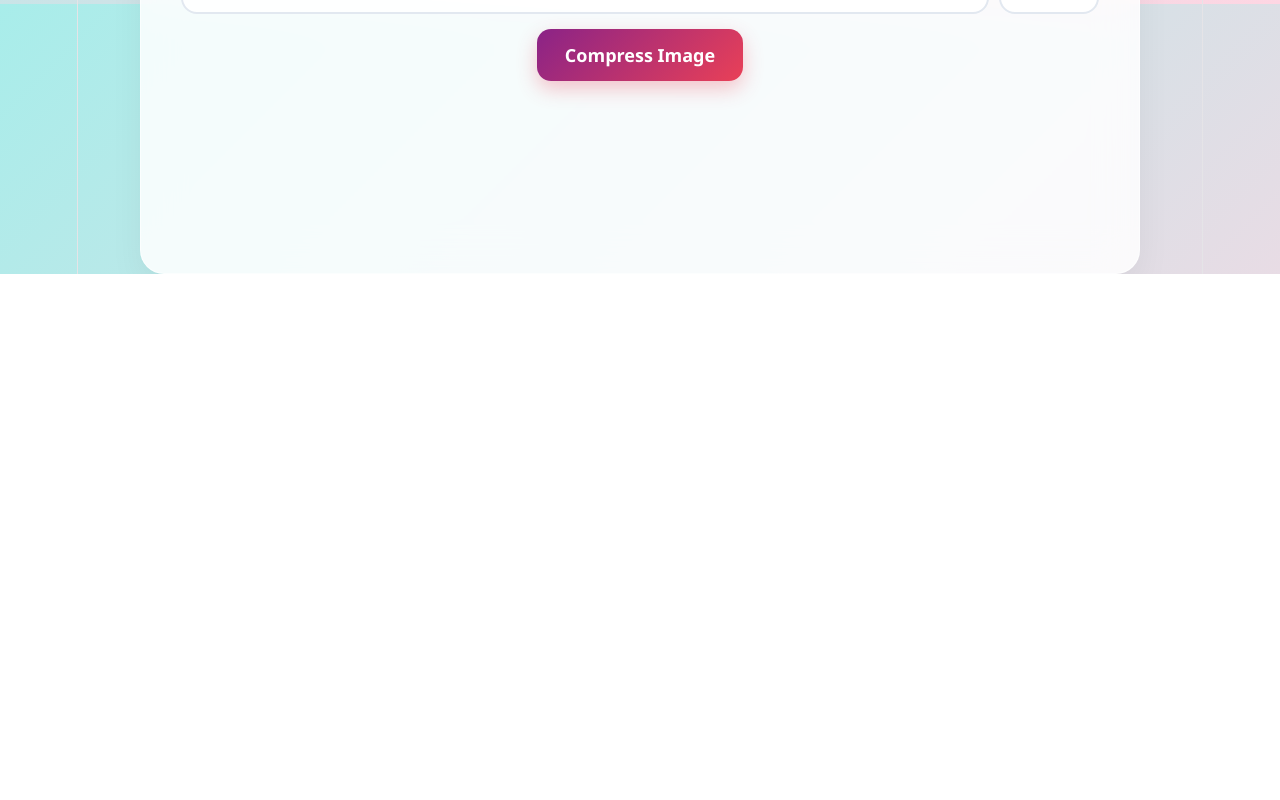
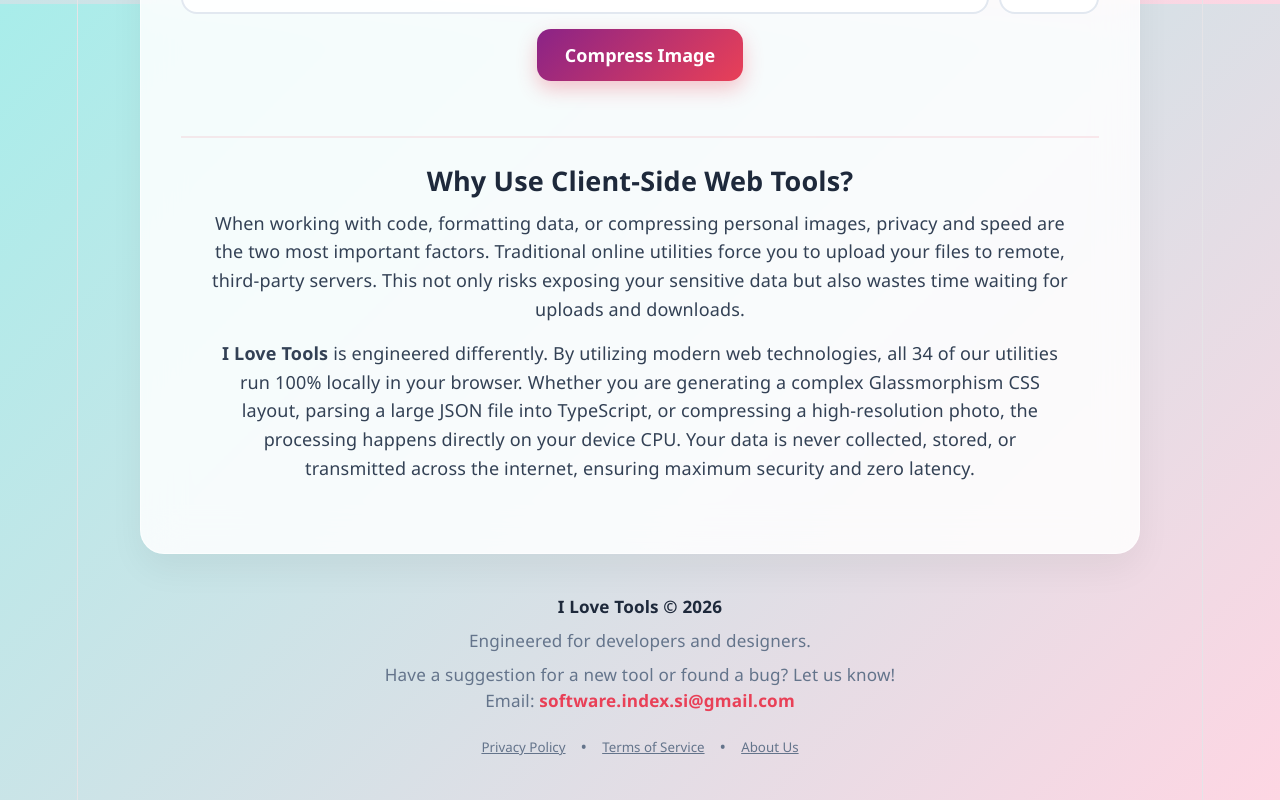
Before and after one commit to Saifullah-32/i-love-tools, a React (Vite) app: page / in a window 1280 px wide. Shown: the part 796-1596 px from the top of the page. Before the commit the page ends 1070 px from the top, so only its background shows below. Built offline with nearby package versions, Linux system fonts and the light colour scheme.

Commit message:
Added AdSense SEO text, custom footer, and legal pop-ups

```diff
--- a/src/App.jsx
+++ b/src/App.jsx
@@ -22,6 +22,7 @@ export default function App() {
   const [activeTab, setActiveTab] = useState('image');
   const [searchQuery, setSearchQuery] = useState('');
   const [activeDropdown, setActiveDropdown] = useState(null);
+  const [activeModal, setActiveModal] = useState(null); // State for Legal Pop-ups
 
   // --- HOVER & CLICK LOGIC FOR DROPDOWNS ---
   const handleMouseEnter = (category) => {
@@ -250,7 +251,6 @@ export default function App() {
             {activeTab === 'seo' && ( <div> <h2>SEO Meta Tag Generator</h2> <input type="text" className="text-input" placeholder="Page Title" value={seoTitle} onChange={(e) => setSeoTitle(e.target.value)} /> <textarea rows="2" placeholder="Page Description" value={seoDesc} onChange={(e) => setSeoDesc(e.target.value)} /> <input type="text" className="text-input" placeholder="Image URL (e.g. https://...)" value={seoImg} onChange={(e) => setSeoImg(e.target.value)} /> <h4 style={{marginBottom: '10px'}}>Generated HTML Tags:</h4> <textarea rows="7" readOnly className="readonly-area" value={seoTags} /> </div> )}
             {activeTab === 'utm' && ( <div> <h2>UTM Link Builder</h2> <input type="text" className="text-input" placeholder="Website URL" value={utmUrl} onChange={(e) => setUtmUrl(e.target.value)} /> <div className="stats" style={{marginTop: 0, marginBottom: '20px'}}> <input type="text" className="text-input" placeholder="Source (e.g. google)" value={utmSrc} onChange={(e) => setUtmSrc(e.target.value)} /> <input type="text" className="text-input" placeholder="Medium (e.g. cpc)" value={utmMed} onChange={(e) => setUtmMed(e.target.value)} /> <input type="text" className="text-input" placeholder="Campaign (e.g. sale)" value={utmCamp} onChange={(e) => setUtmCamp(e.target.value)} /> </div> <h4 style={{marginBottom: '10px'}}>Generated UTM Link:</h4> <div className="output-box" style={{fontSize: '1.1rem', padding: '15px'}}>{utmResult}</div> </div> )}
 
-            {/* UPDATED PRECISE PHOTO COMPRESSOR TAB */}
             {activeTab === 'image' && (
               <div>
                 <h2>Precise Photo Compressor</h2>
@@ -329,8 +329,87 @@ export default function App() {
             {activeTab === 'svg' && ( <div> <h2>SVG to PNG</h2> <textarea rows="6" value={svgInput} onChange={(e) => setSvgInput(e.target.value)} /> <button onClick={convertSvg} className="btn" style={{marginBottom:'15px'}}><RefreshCw size={16}/> Convert</button> {pngUrl && <div><img src={pngUrl} alt="Converted PNG" style={{display:'block', marginBottom:'15px', borderRadius:'8px'}}/><a href={pngUrl} download="converted.png" className="btn"><Download size={16}/> Download PNG</a></div>} </div> )}
 
           </div>
+
+          {/* AdSense SEO Content Block */}
+          <div className="seo-content" style={{ marginTop: '40px', padding: '30px', borderTop: '2px solid rgba(233, 64, 87, 0.1)', color: '#334155' }}>
+            <h3 style={{ fontSize: '1.5rem', color: '#1e293b', marginBottom: '15px' }}>Why Use Client-Side Web Tools?</h3>
+            <p style={{ lineHeight: '1.6', marginBottom: '15px' }}>
+              When working with code, formatting data, or compressing personal images, privacy and speed are the two most important factors. Traditional online utilities force you to upload your files to remote, third-party servers. This not only risks exposing your sensitive data but also wastes time waiting for uploads and downloads.
+            </p>
+            <p style={{ lineHeight: '1.6' }}>
+              <strong>I Love Tools</strong> is engineered differently. By utilizing modern web technologies, all 34 of our utilities run 100% locally in your browser. Whether you are generating a complex Glassmorphism CSS layout, parsing a large JSON file into TypeScript, or compressing a high-resolution photo, the processing happens directly on your device CPU. Your data is never collected, stored, or transmitted across the internet, ensuring maximum security and zero latency.
+            </p>
+          </div>
+
         </main>
       </div>
+
+      {/* Modern Custom Footer */}
+      <footer style={{ textAlign: 'center', padding: '40px 20px', color: '#64748b', fontSize: '0.95rem' }}>
+        <p style={{ fontWeight: '600', color: '#1e293b', marginBottom: '8px' }}>I Love Tools &copy; {new Date().getFullYear()}</p>
+        <p style={{ marginBottom: '8px' }}>Engineered for developers and designers.</p>
+        <p style={{ marginBottom: '20px' }}>
+          Have a suggestion for a new tool or found a bug? Let us know! <br/>
+          Email: <a href="mailto:software.index.si@gmail.com" style={{ color: '#e94057', textDecoration: 'none', fontWeight: '600' }}>software.index.si@gmail.com</a>
+        </p>
+        <div style={{ display: 'flex', justifyContent: 'center', gap: '15px', flexWrap: 'wrap' }}>
+          <button onClick={() => setActiveModal('privacy')} style={{ background: 'none', border: 'none', color: '#64748b', cursor: 'pointer', textDecoration: 'underline', padding: 0 }}>Privacy Policy</button>
+          <span>•</span>
+          <button onClick={() => setActiveModal('terms')} style={{ background: 'none', border: 'none', color: '#64748b', cursor: 'pointer', textDecoration: 'underline', padding: 0 }}>Terms of Service</button>
+          <span>•</span>
+          <button onClick={() => setActiveModal('about')} style={{ background: 'none', border: 'none', color: '#64748b', cursor: 'pointer', textDecoration: 'underline', padding: 0 }}>About Us</button>
+        </div>
+      </footer>
+
+      {/* AdSense Legal Pop-Up Modal */}
+      {activeModal && (
+        <div
+          style={{ position: 'fixed', top: 0, left: 0, right: 0, bottom: 0, backgroundColor: 'rgba(15, 23, 42, 0.6)', backdropFilter: 'blur(4px)', display: 'flex', alignItems: 'center', justifyContent: 'center', zIndex: 9999, padding: '20px' }}
+          onClick={() => setActiveModal(null)}
+        >
+          <div
+            style={{ background: '#ffffff', padding: '40px', borderRadius: '24px', maxWidth: '600px', width: '100%', maxHeight: '85vh', overflowY: 'auto', position: 'relative', boxShadow: '0 25px 50px -12px rgba(0, 0, 0, 0.25)' }}
+            onClick={e => e.stopPropagation()}
+          >
+            <button
+              onClick={() => setActiveModal(null)}
+              style={{ position: 'absolute', top: '20px', right: '20px', background: '#f1f5f9', border: 'none', fontSize: '1.5rem', cursor: 'pointer', color: '#64748b', width: '40px', height: '40px', borderRadius: '50%', display: 'flex', alignItems: 'center', justifyContent: 'center' }}
+            >
+              &times;
+            </button>
+
+            {activeModal === 'privacy' && (
+              <>
+                <h2 style={{ marginBottom: '20px', color: '#1e293b', fontSize: '2rem' }}>Privacy Policy</h2>
+                <p style={{ marginBottom: '15px', lineHeight: '1.6', color: '#475569' }}>At I Love Tools (ilovetools.dev), the privacy of our visitors is our extreme priority. This Privacy Policy document outlines the types of personal information that is received and collected and how it is used.</p>
+                <h3 style={{ margin: '20px 0 10px', fontSize: '1.2rem', color: '#1e293b' }}>Data Processing & Privacy</h3>
+                <p style={{ marginBottom: '15px', lineHeight: '1.6', color: '#475569' }}>All tools and utilities provided on this website operate 100% client-side. We do not upload, process, or store any of your files, images, code, or text on external servers. Everything stays on your local device.</p>
+                <h3 style={{ margin: '20px 0 10px', fontSize: '1.2rem', color: '#1e293b' }}>Cookies and Web Beacons</h3>
+                <p style={{ marginBottom: '15px', lineHeight: '1.6', color: '#475569' }}>We use third-party services, including Google Analytics and Google AdSense, which may use cookies to serve ads based on a user's prior visits to this website or other websites. Google's use of advertising cookies enables it and its partners to serve ads to our users based on their visit to our sites and/or other sites on the Internet.</p>
+                <p style={{ lineHeight: '1.6', color: '#475569' }}>Users may opt-out of personalized advertising by visiting Google's Ads Settings.</p>
+              </>
+            )}
+
+            {activeModal === 'terms' && (
+              <>
+                <h2 style={{ marginBottom: '20px', color: '#1e293b', fontSize: '2rem' }}>Terms of Service</h2>
+                <p style={{ marginBottom: '15px', lineHeight: '1.6', color: '#475569' }}>By accessing and using I Love Tools, you accept and agree to be bound by the terms and provision of this agreement.</p>
+                <p style={{ marginBottom: '15px', lineHeight: '1.6', color: '#475569' }}>All tools provided on this website are free to use and run entirely locally in your browser. We provide these utilities "as is" without any warranties of any kind. We are not responsible for any data loss, miscalculations, or issues that arise from using these tools.</p>
+                <p style={{ lineHeight: '1.6', color: '#475569' }}>You agree not to use this service for any illegal or unauthorized purpose.</p>
+              </>
+            )}
+
+            {activeModal === 'about' && (
+              <>
+                <h2 style={{ marginBottom: '20px', color: '#1e293b', fontSize: '2rem' }}>About Us</h2>
+                <p style={{ marginBottom: '15px', lineHeight: '1.6', color: '#475569' }}>I Love Tools is a centralized hub designed to help developers, designers, and everyday web users perform quick tasks without sacrificing privacy.</p>
+                <p style={{ marginBottom: '15px', lineHeight: '1.6', color: '#475569' }}>Built with modern web technologies, our mission is to eliminate the need to upload sensitive files to third-party servers just to compress an image, format some code, or generate a hash.</p>
+                <p style={{ lineHeight: '1.6', color: '#475569' }}>If you have feedback or want to request a new tool, reach out to us at <strong style={{ color: '#e94057' }}>software.index.si@gmail.com</strong>.</p>
+              </>
+            )}
+          </div>
+        </div>
+      )}
 
       <Analytics />
       <SpeedInsights />
```
